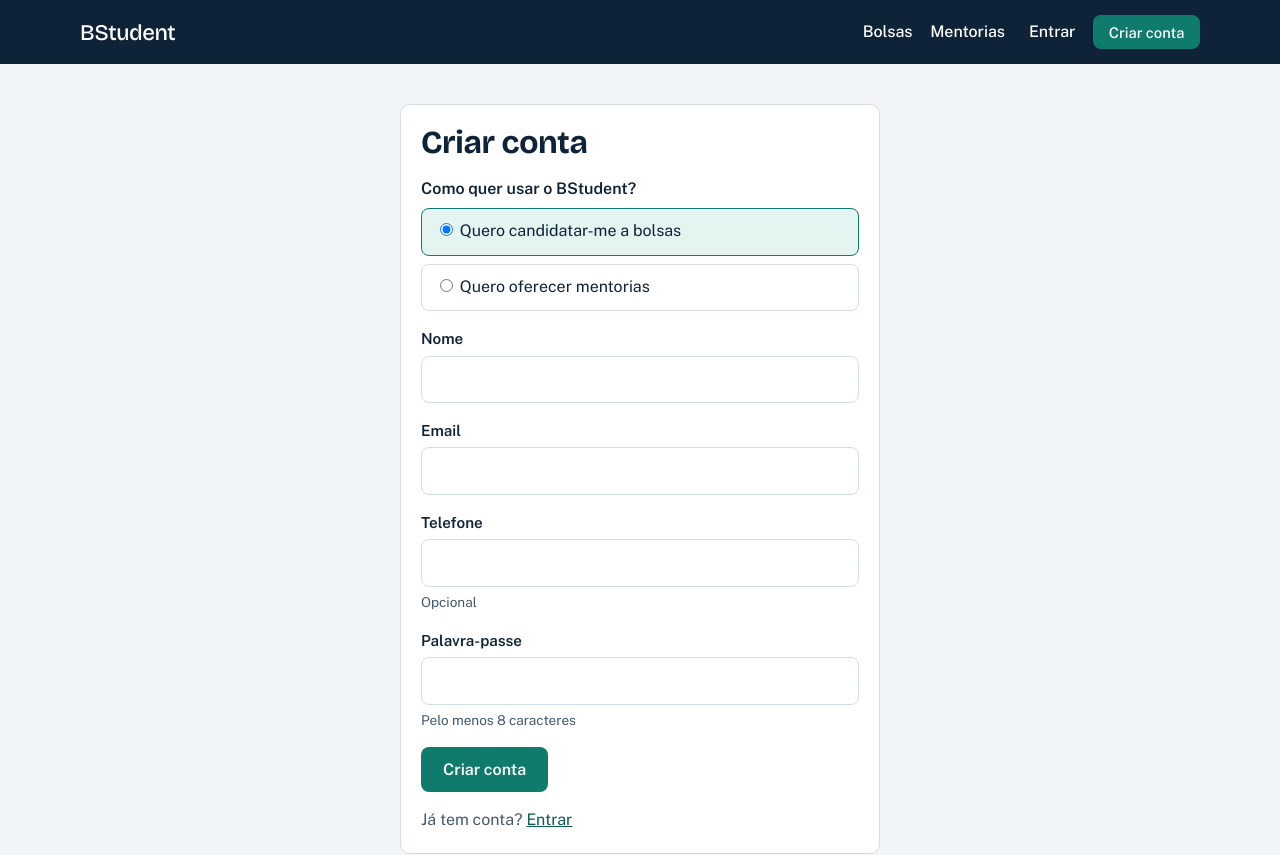
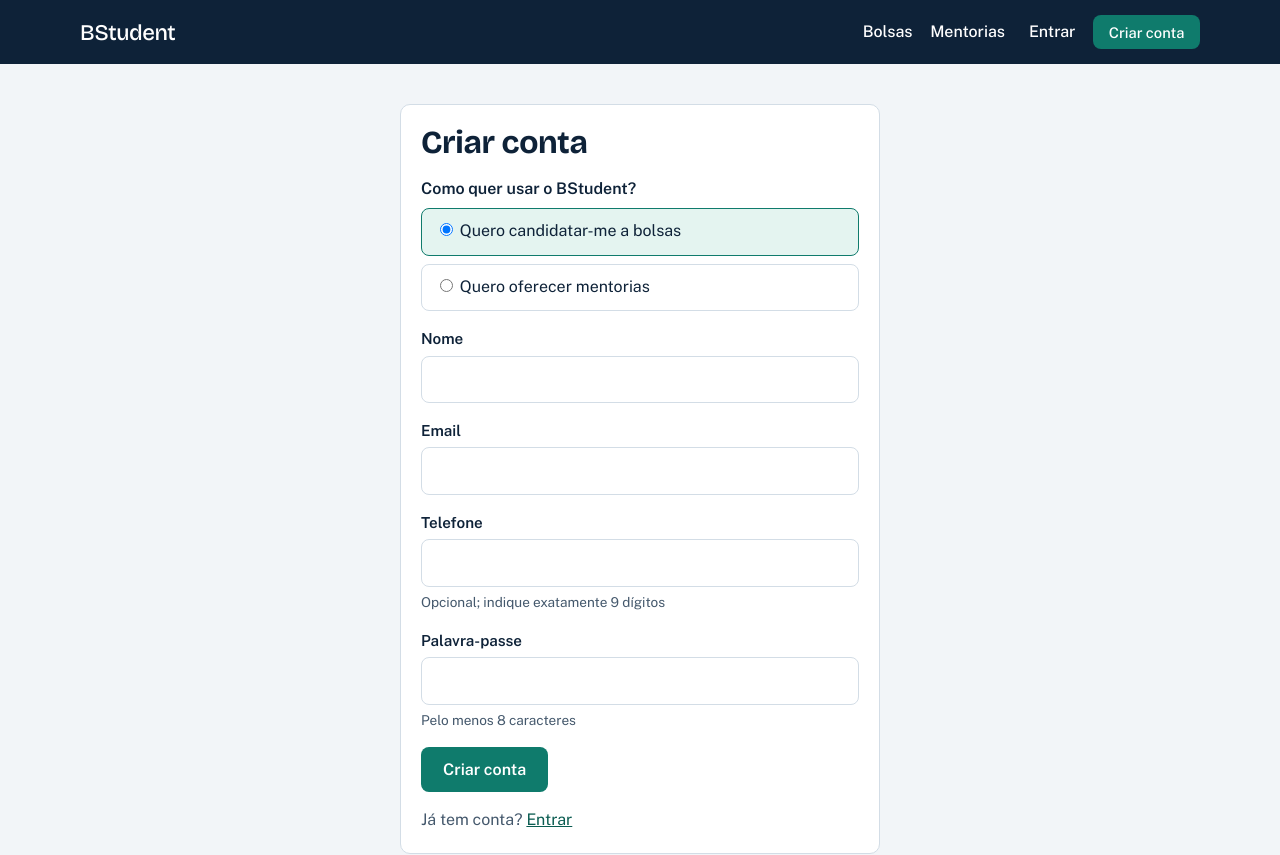
Before and after one commit to Bellbelliones/bstudent, a React (Vite) app in the folder frontend/: page /registar in a window 1280 px wide. Shown: the top 855 px of the page. Built offline with nearby package versions, Linux system fonts and the light colour scheme.

Commit message:
Enforce 9-digit format for telefone input
Updated the telefone input to enforce a 9-digit format and added a hint for the user.

```diff
--- a/frontend/src/pages/Register/index.tsx
+++ b/frontend/src/pages/Register/index.tsx
@@ -12,7 +12,8 @@ export default function Register() {
   const [f, setF] = useState({ nome: "", email: "", telefone: "", senha: "", role: "candidato" as "candidato" | "mentor" });
   const [error, setError] = useState("");
   const [busy, setBusy] = useState(false);
-  const set = (k: string) => (e: { target: { value: string } }) => setF({ ...f, [k]: e.target.value });
+  const set = (k: string) => (e: { target: { value: string } }) =>
+    setF({ ...f, [k]: k === "telefone" ? e.target.value.replace(/\D/g, "").slice(0, 9) : e.target.value });
 
   async function submit(e: FormEvent) {
     e.preventDefault();
@@ -33,7 +34,7 @@ export default function Register() {
         </fieldset>
         <FormField label="Nome"><input value={f.nome} onChange={set("nome")} autoComplete="name" required /></FormField>
         <FormField label="Email"><input type="email" value={f.email} onChange={set("email")} autoComplete="email" required /></FormField>
-        <FormField label="Telefone" hint="Opcional"><input value={f.telefone} onChange={set("telefone")} autoComplete="tel" /></FormField>
+        <FormField label="Telefone" hint="Opcional; indique exatamente 9 dígitos"><input value={f.telefone} onChange={set("telefone")} autoComplete="tel" inputMode="numeric" pattern="[0-9]{9}" maxLength={9} /></FormField>
         <FormField label="Palavra-passe" hint="Pelo menos 8 caracteres"><input type="password" value={f.senha} onChange={set("senha")} autoComplete="new-password" minLength={8} required /></FormField>
         <Button type="submit" disabled={busy}>{busy ? "A criar conta…" : "Criar conta"}</Button>
         <p className="register__alt">Já tem conta? <Link to="/entrar">Entrar</Link></p>
```
